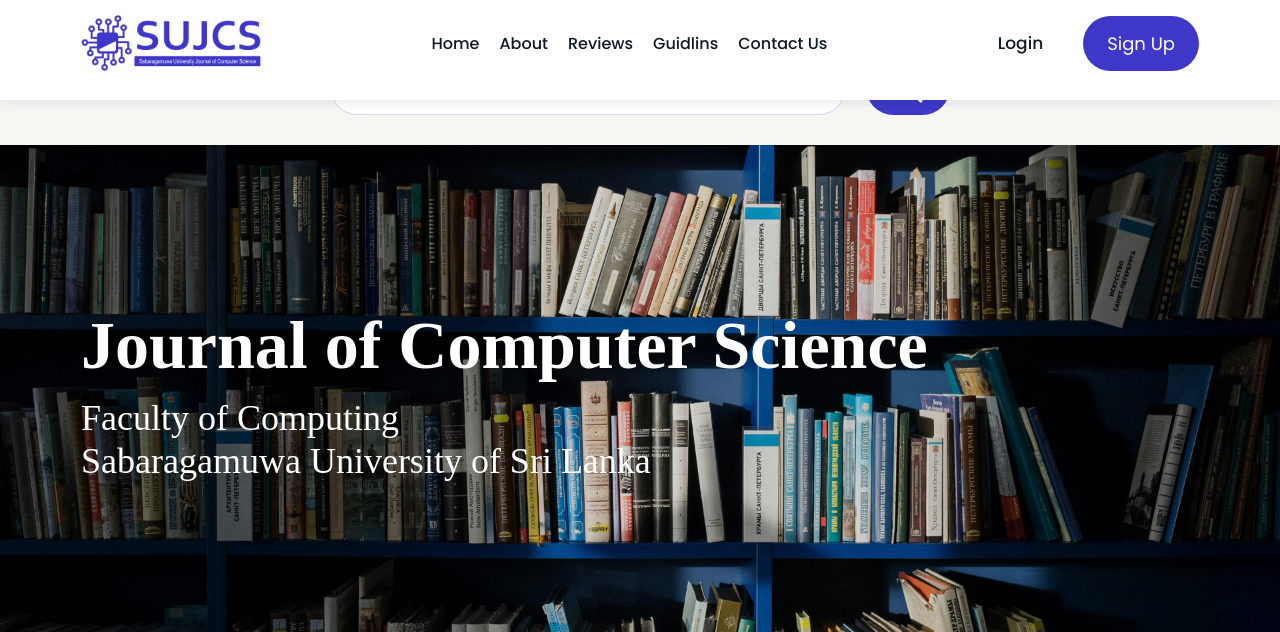
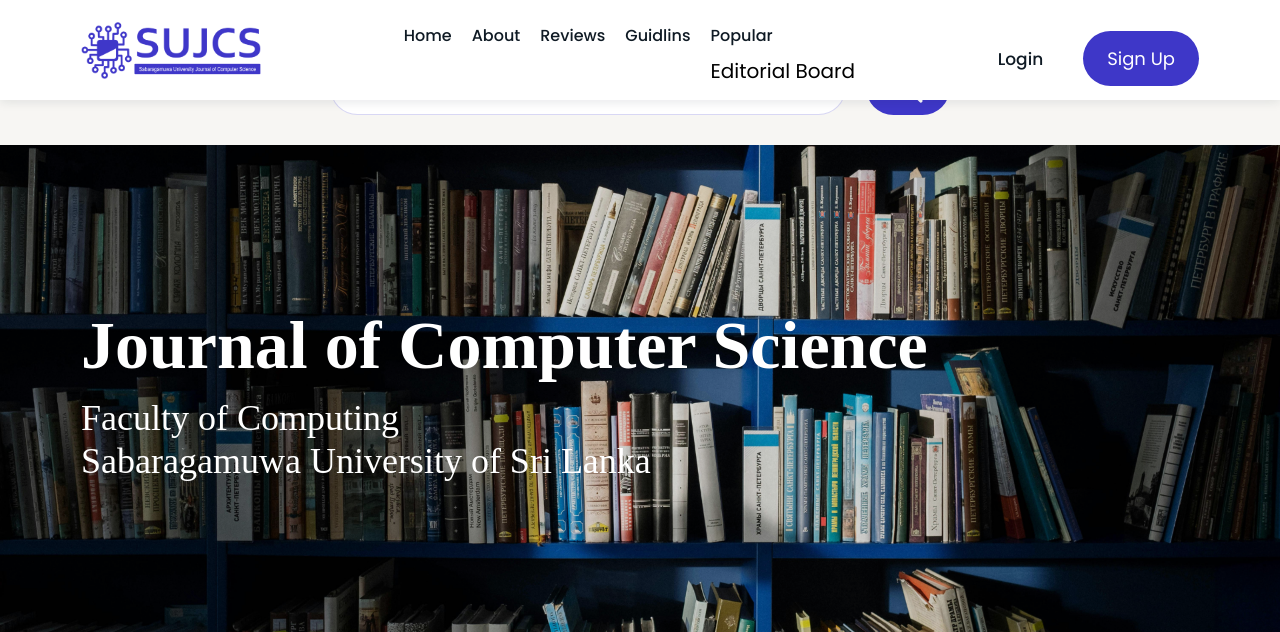
Before and after one commit to Tharindu-Lakmal/SUJCS_Web_Project, a PHP site: page /landingPage/afterLoginIndex.php in a window 1280 px wide. Shown: the top 632 px of the page. Run offline with PHP 8.4, Linux system fonts and the light colour scheme; data that the repository does not hold is empty.

Commit message:
add editorial board to the nav bar

```diff
--- a/function/features.php
+++ b/function/features.php
@@ -40,7 +40,7 @@ function navBar()
 					<a href='../reviewPage/reviewPage.php' class='navbar-link'>Guidlins</a>
 				</li>
 				<li class='navbar-item'>
-					<a href='../reviewPage/submissionPC.php' class='navbar-link'>Contact Us</a>
+                <a href='../popular-articles/' class='navbar-link'>Popular</a>Editorial Board</a>
 				</li>
 			</ul>
 
```
